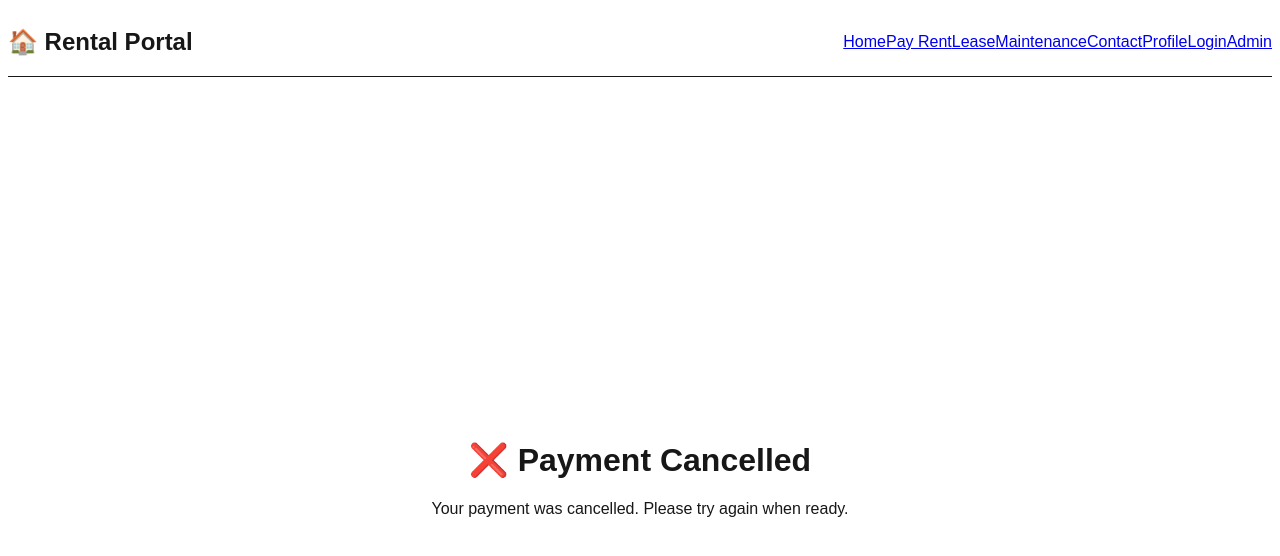
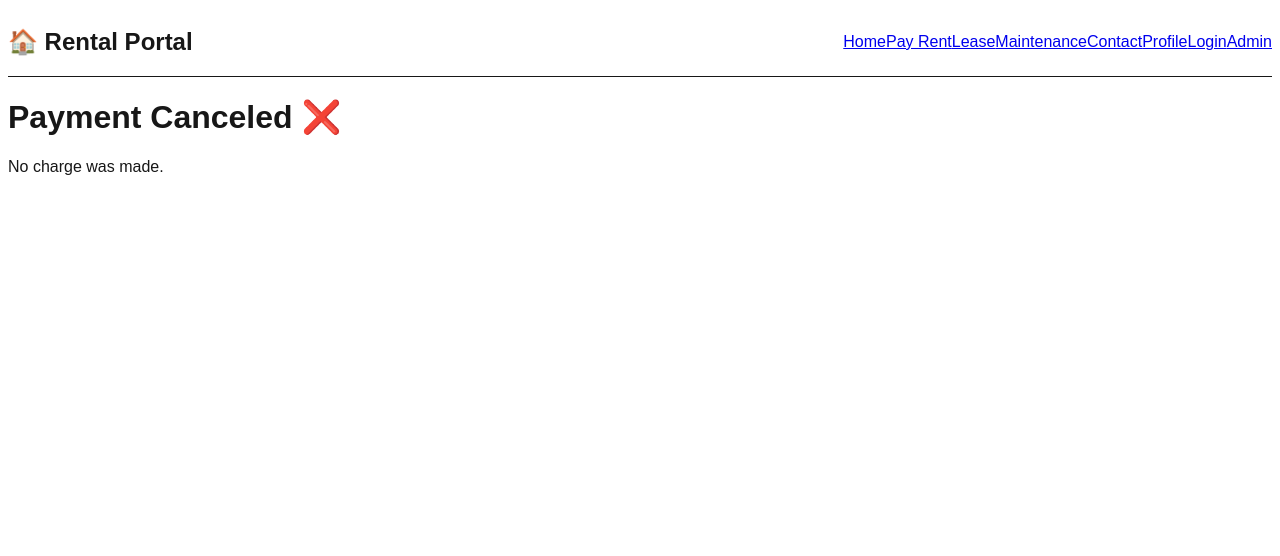
Before and after one commit to ferewgg-ai/rental-portal, a Next.js app: page /cancel in a window 1280 px wide. Shown: the top 556 px of the page. Built offline with nearby package versions, Linux system fonts and the light colour scheme.

Commit message:
One-shot: ESLint config + Next config + correct success/cancel routes + UTF-8

```diff
--- a/app/cancel/page.tsx
+++ b/app/cancel/page.tsx
@@ -1,14 +1,8 @@
-"use client";
-
 export default function CancelPage() {
   return (
-    <div className="min-h-screen flex items-center justify-center bg-red-50">
-      <div className="bg-white shadow-lg rounded-lg p-8 text-center">
-        <h1 className="text-2xl font-bold text-red-700">❌ Payment Cancelled</h1>
-        <p className="mt-4 text-gray-600">
-          Your payment was cancelled. Please try again when ready.
-        </p>
-      </div>
-    </div>
+    <main className='p-8'>
+      <h1 className='text-2xl font-semibold'>Payment Canceled ❌</h1>
+      <p className='mt-2'>No charge was made.</p>
+    </main>
   );
 }
--- a/app/layout.tsx
+++ b/app/layout.tsx
@@ -29,10 +29,10 @@ export default function RootLayout({
       <body
         className={`${geistSans.variable} ${geistMono.variable} antialiased bg-neutral-950 text-neutral-100`}
       >
-        {/* ✅ Shared Navbar across all pages */}
+        {/* âœ… Shared Navbar across all pages */}
         <Navbar />
 
-        {/* ✅ Page-specific content */}
+        {/* âœ… Page-specific content */}
         <main className="p-6">{children}</main>
       </body>
     </html>
--- a/app/lease/page.tsx
+++ b/app/lease/page.tsx
@@ -1,4 +1,4 @@
-﻿"use client";
+"use client";
 
 import { useState } from "react";
 
--- a/app/login/page.tsx
+++ b/app/login/page.tsx
@@ -3,7 +3,7 @@
 import Image from 'next/image';
 import { useState, type CSSProperties } from 'react';
 
-// 🔹 Edit these brand colors to your liking
+// ðŸ”¹ Edit these brand colors to your liking
 const brand = {
   primary: '#2563eb',      // button & accents
   primaryDark: '#1e40af',  // button hover
@@ -56,7 +56,7 @@ export default function LoginPage() {
               type="password"
               value={pwd}
               onChange={(e) => setPwd(e.target.value)}
-              placeholder="••••••••"
+              placeholder="â€¢â€¢â€¢â€¢â€¢â€¢â€¢â€¢"
               style={input}
             />
 
@@ -74,7 +74,7 @@ export default function LoginPage() {
               onMouseOver={(e) => { if (canSubmit) (e.currentTarget.style.background = brand.primaryDark); }}
               onMouseOut={(e) => { if (canSubmit) (e.currentTarget.style.background = brand.primary); }}
             >
-              {loading ? 'Signing in…' : 'Sign in'}
+              {loading ? 'Signing inâ€¦' : 'Sign in'}
             </button>
           </form>
 
--- /dev/null
+++ b/app/success/page.tsx
@@ -0,0 +1,8 @@
+export default function SuccessPage() {
+  return (
+    <main className='p-8'>
+      <h1 className='text-2xl font-semibold'>Payment Successful 🎉</h1>
+      <p className='mt-2'>Your payment was processed successfully.</p>
+    </main>
+  );
+}
```
Also changed, not shown: app/components/Navbar.tsx (+1 -1 lines), app/success/page .tsx (+5 -5 lines), .eslintrc.json, app/admin/page.tsx (line endings or trailing spaces), app/cancel/success/page.tsx (deleted), 1 other file (tests, documents, lock files or other folders).
